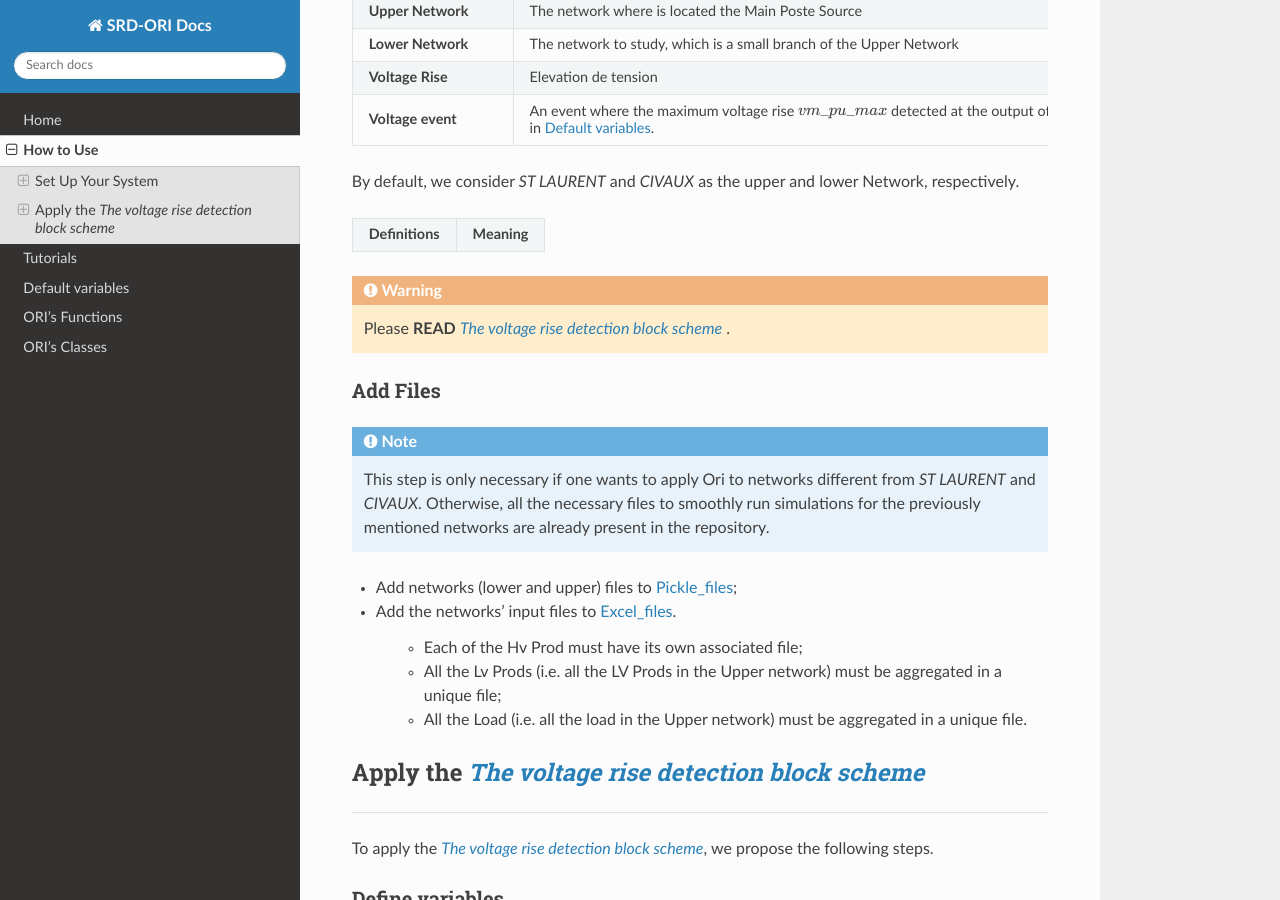
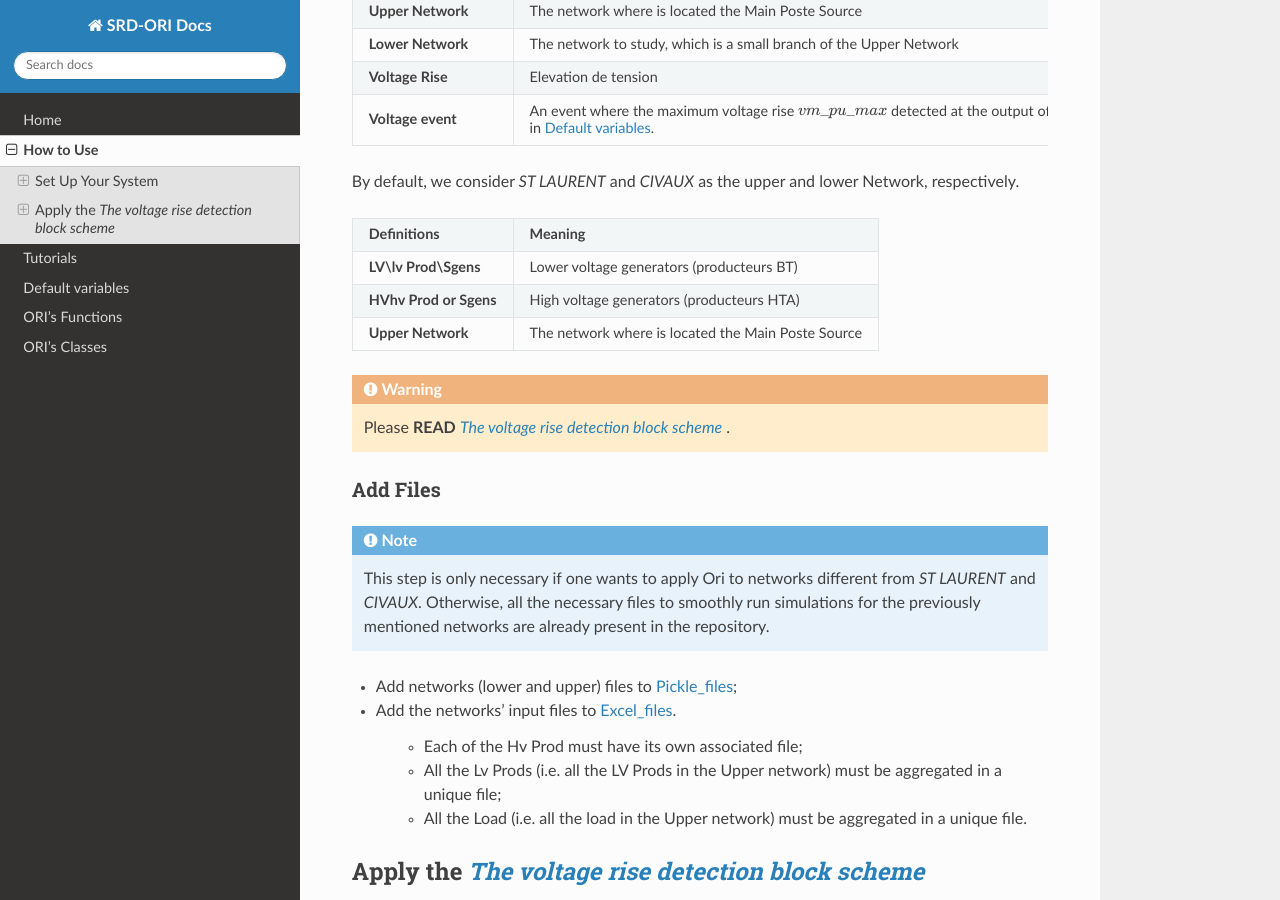
Before and after one commit to pajjaecat/ORI-SRD, a Sphinx documentation site: the page built from docs/HowToUse/howToUse.rst, in a window 1280 px wide and 900 px high, scrolled down 801 px. Built offline with Sphinx 7.4.7 and the Read the Docs theme 2.0.0, drawn with Linux system fonts in a browser that asks for light colours.

Commit message:
Update howToUse.rst

```diff
--- a/docs/HowToUse/howToUse.rst
+++ b/docs/HowToUse/howToUse.rst
@@ -68,7 +68,9 @@ By default, we consider |uppernet| and |lowernet| as the upper and lower Network
 
 ============================  ====================================
 **Definitions**                **Meaning**
-
+**LV\\lv Prod\\Sgens**         Lower voltage generators (producteurs BT)
+**HV\hv Prod or Sgens**        High voltage generators (producteurs HTA)
+**Upper Network**             The network where is located the Main Poste Source
 
 ============================  ====================================
 
```
